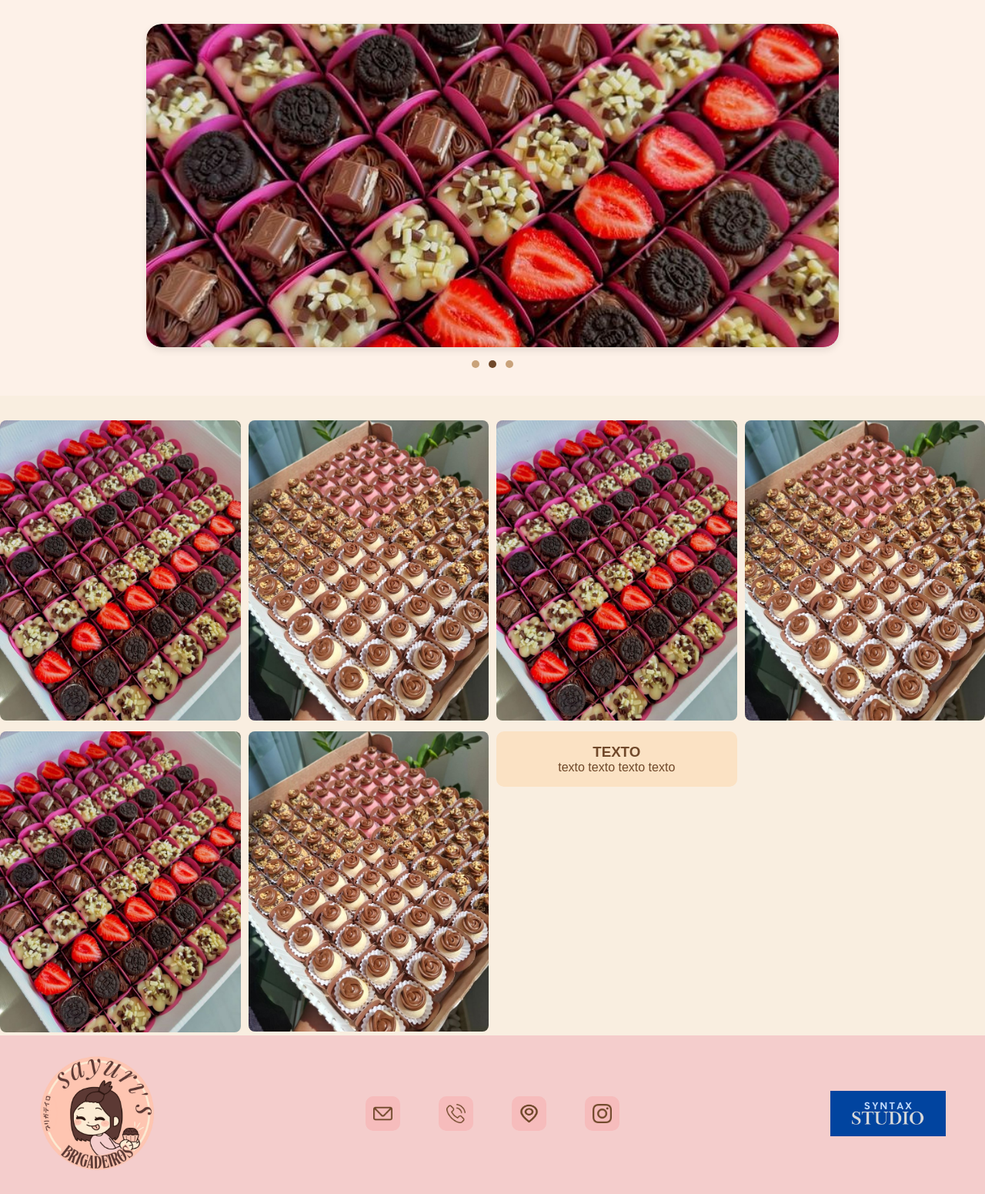
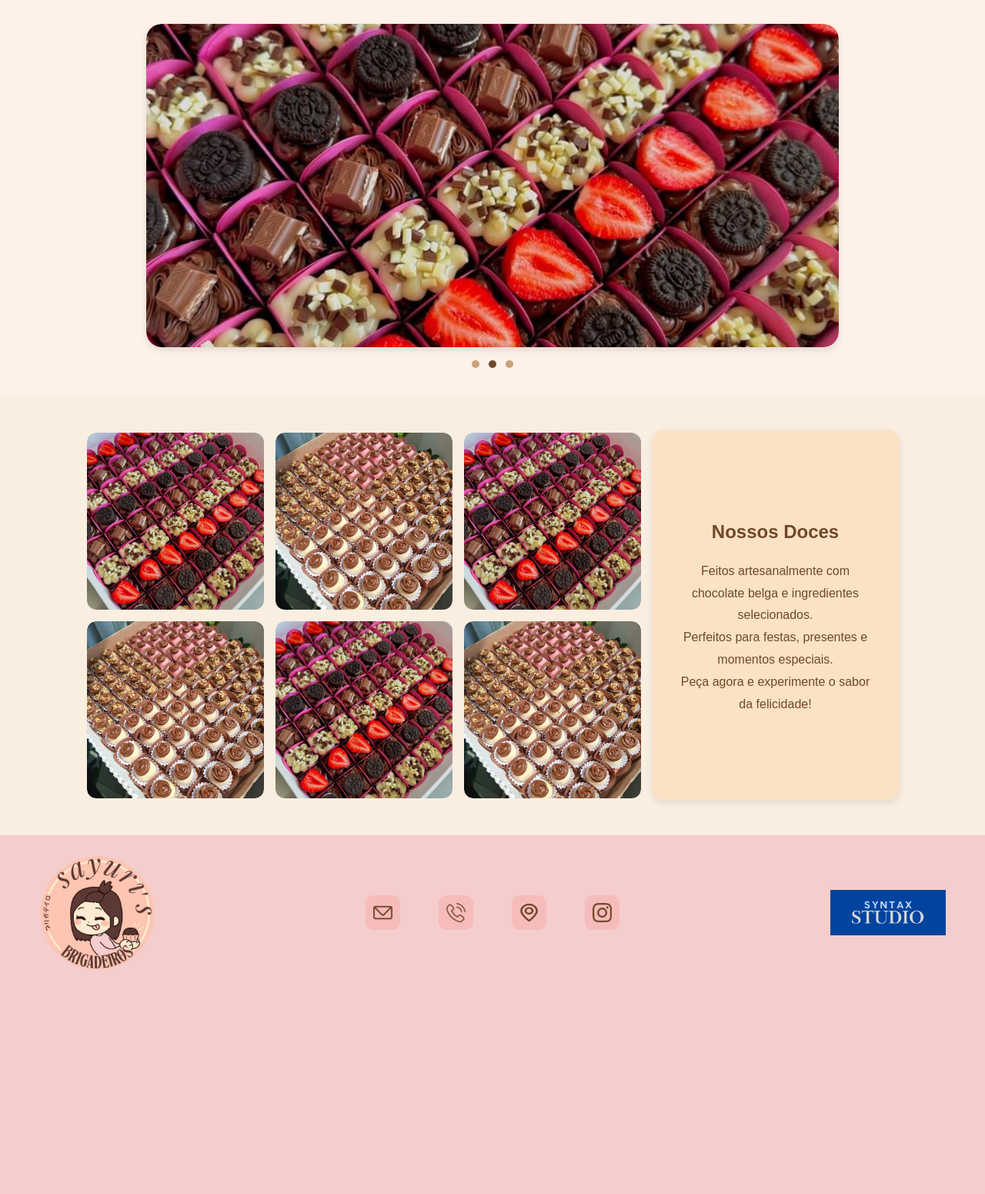
Before and after one commit to Jujs2525/brigadeiria, a Django app: page / in a window 1280 px wide. Shown: the part 210-1761 px from the top of the page at 77% size. After the commit the page ends 1470 px from the top, so only its background shows below. Run offline with Django 5.2, Linux system fonts and the light colour scheme; data comes from the database, SQL or seed files in the repository; both versions use the stored data as it was after the commit; some web fonts are replaced.

Commit message:
Projeto 14/10/2025 - Terminado

```diff
--- a/brigadeiria/produtos/static/CSS/carrosselegaleria.css
+++ b/brigadeiria/produtos/static/CSS/carrosselegaleria.css
@@ -45,25 +45,85 @@
 
 
 /* galeria */
+.galeria {
+  margin-top: 3rem;
+  display: flex;
+  justify-content: center;
+  margin-bottom: 3rem;
+}
+
 .galeria-grid {
   display: grid;
-  grid-template-columns: repeat(4, 1fr);
-  gap: 10px;
-  margin-top: 2rem;
-  align-items: start;
+  grid-template-columns: repeat(3, 230px) 320px; /* 3 imagens + bloco de texto */
+  grid-template-rows: repeat(2, 230px); /* duas fileiras fixas */
+  gap: 15px 15px; /* espaçamento horizontal e vertical */
+  align-items: center;
+  justify-content: center;
+}
+
+/* IMAGENS */
+.galeria-item {
+  width: 100%;
+  height: 100%;
+  overflow: hidden;
+  border-radius: 12px;
+  background-color: #fff5ec;
+  display: flex;
+  justify-content: center;
+  align-items: center;
 }
 
 .galeria-item img {
   width: 100%;
-  border-radius: 8px;
+  height: 100%;
+  border-radius: 12px;
   object-fit: cover;
+  box-shadow: 0 3px 10px rgba(0, 0, 0, 0.08);
+  transition: transform 0.3s ease, box-shadow 0.3s ease;
 }
 
+.galeria-item img:hover {
+  transform: scale(1.04);
+  box-shadow: 0 8px 18px rgba(0, 0, 0, 0.2);
+}
+
+/* BLOCO DE TEXTO */
 .galeria-texto {
-  grid-column: span 1;
+  grid-column: 4 / 5;
+  grid-row: 1 / span 2; /* ocupa toda a altura */
   background-color: #fbe2c4;
-  border-radius: 10px;
-  padding: 1rem;
+  border-radius: 14px;
+  padding: 2rem;
   color: #70482A;
+  display: flex;
+  flex-direction: column;
+  justify-content: center;
+  align-items: center;
   text-align: center;
+  line-height: 1.8;
+  min-height: 480px;
+  box-shadow: 0 3px 10px rgba(0, 0, 0, 0.1);
 }
+
+.galeria-texto h3 {
+  font-size: 1.5rem;
+  margin-bottom: 1rem;
+  font-weight: bold;
+}
+
+/* RESPONSIVO */
+@media (max-width: 1000px) {
+  .galeria-grid {
+    grid-template-columns: repeat(2, 1fr);
+    grid-template-rows: auto;
+    gap: 20px;
+  }
+
+  .galeria-texto {
+    grid-column: 1 / -1;
+    grid-row: auto;
+    padding: 1.5rem;
+    margin-top: 1rem;
+    min-height: auto;
+  }
+}
--- a/brigadeiria/produtos/templates/index.html
+++ b/brigadeiria/produtos/templates/index.html
@@ -77,11 +77,14 @@
           </div>
         {% endfor %}
         <div class="galeria-texto">
-          <h3>TEXTO</h3>
-          <p>texto texto texto texto</p>
+          <h3>Nossos Doces</h3>
+          <p>Feitos artesanalmente com chocolate belga e ingredientes selecionados.</p>
+          <p>Perfeitos para festas, presentes e momentos especiais.</p>
+          <p>Peça agora e experimente o sabor da felicidade!</p>
         </div>
       </div>
     </section>
+
   </main>
 
   <!-- RODAPÉ -->
--- a/brigadeiria/produtos/templates/perfil.html
+++ b/brigadeiria/produtos/templates/perfil.html
@@ -53,8 +53,8 @@
   <!-- CONTEÚDO -->
   <main class="container" style="padding: 24px 0;">
     <!-- LOGIN -->
-    <section class="box-login" style="margin-bottom: 24px;">
-      <div id="login" class="form-content-ativo">
+    <section class="box-login" style="margin-bottom: 24px;" id="login">
+      <div class="form-content-ativo">
         <h3 class="escrita-login"> Login </h3>
         <img src="{% static 'src/perfilicon.png' %}" alt="Profile" class="icon-profile">
         <form>
```
Also changed, not shown: brigadeiria/produtos/static/CSS/perfil.css (+33 -0 lines), brigadeiria/db.sqlite3, brigadeiria/media/galeria/Os_docinhos_especiais_mais_amados_do_Brasil_estão_aqui_aaaa_.jpg (added), brigadeiria/media/galeria/Os_docinhos_especiais_mais_amados_do_Brasil_estão_aqui_aaaa__B8Tjpqv.jpg (added), brigadeiria/media/galeria/Os_docinhos_especiais_mais_amados_do_Brasil_estão_aqui_aaaa__w1nq5vF.jpg (added), brigadeiria/media/galeria/download.jpg (added), brigadeiria/media/galeria/download_DIhrN0j.jpg (added), brigadeiria/media/galeria/download_fr04yts.jpg (added).
